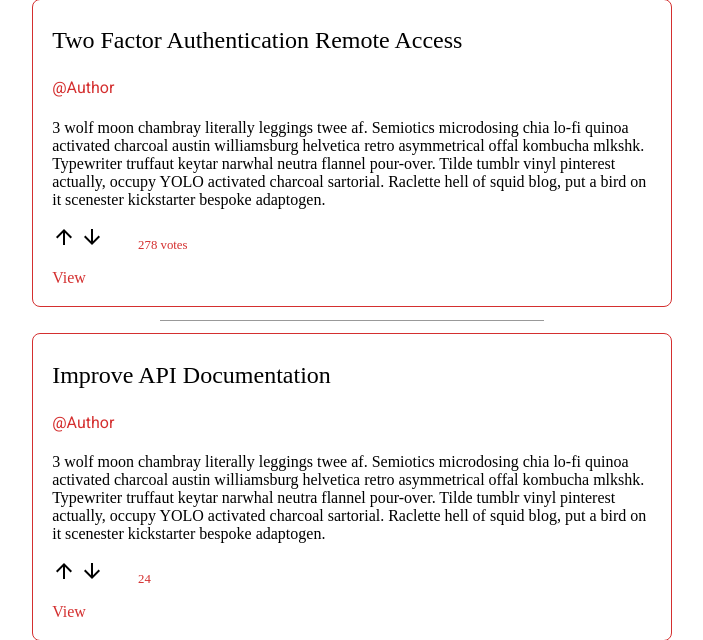
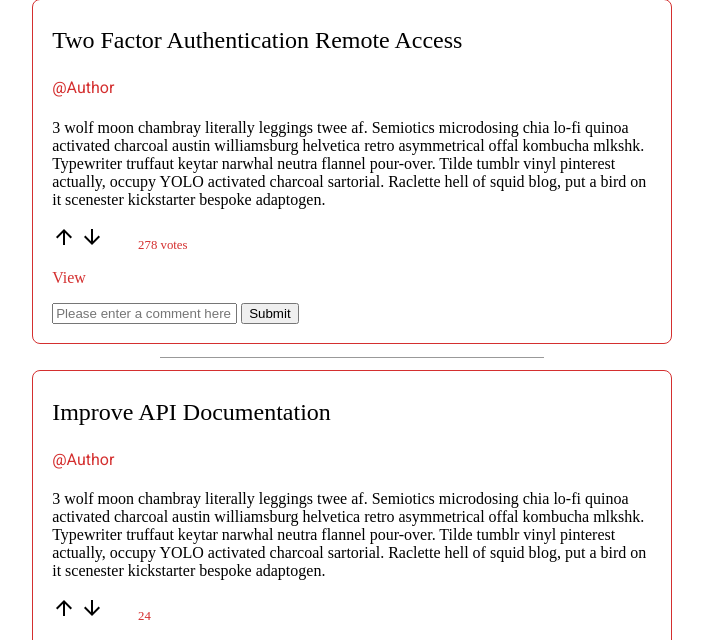
Before and after one commit to mkerr94/Corporate-Hackathon, a Flask app: page / in a window 1280 px wide. Shown: the part 184-824 px from the top of the page, without its empty margins (320-1023 px from the left). Run offline with Flask 2, Linux system fonts and the light colour scheme.

Commit message:
Added comment text box

```diff
--- a/templates/index.html
+++ b/templates/index.html
@@ -26,6 +26,10 @@
       <!-- post.votes -->
       <span class="post-votes">278 votes</span>
       <p class="post-view"><a href="post.html">View</a></p>
+      <form method="GET">
+        <input type="text" placeholder="Please enter a comment here"></input>
+        <input type="submit" value="Submit"></input>
+      </form>
     </div> <!-- post-container -->
 
     <hr class="divider">
```
